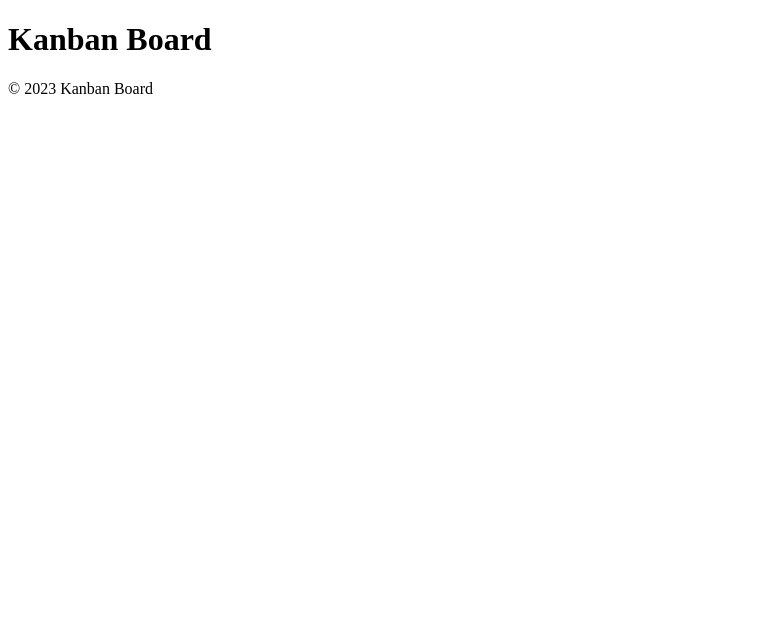
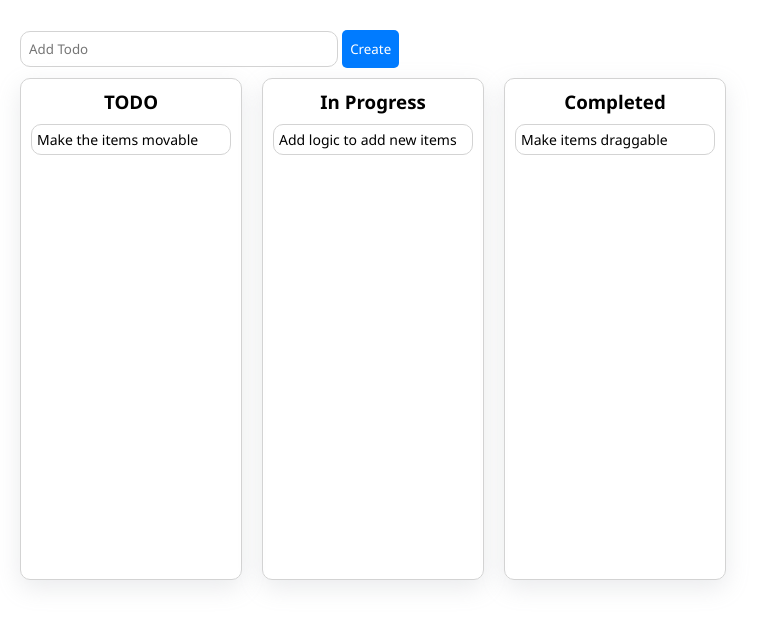
Before and after one commit to imaditya05/kanaban-board, a plain HTML site: page index.html in a window 1280 px wide. Shown: the whole page, without its empty margins (0-781 px from the left). Drawn offline with Linux system fonts and the light colour scheme.

Commit message:
Problem solved

```diff
--- /dev/null
+++ b/board.js
@@ -0,0 +1,19 @@
+const boards = document.querySelectorAll(".board");
+const items = document.querySelectorAll(".item");
+
+items.forEach((item) => {
+  item.addEventListener("dragstart", (e) => {
+    item.classList.add("dragging");
+  });
+
+  item.addEventListener("dragend", (e) => {
+    item.classList.remove("dragging");
+  });
+});
+
+boards.forEach((board) => {
+    board.addEventListener("dragover", ()  => {
+        const taskEl = document.querySelector(".dragging");
+        board.appendChild(taskEl);
+    })
+})
--- a/index.html
+++ b/index.html
@@ -1,21 +1,40 @@
 <!DOCTYPE html>
 <html lang="en">
-<head>
-    <meta charset="UTF-8">
-    <meta name="viewport" content="width=device-width, initial-scale=1.0">
+  <head>
+    <meta charset="UTF-8" />
+    <meta name="viewport" content="width=device-width, initial-scale=1.0" />
     <title>Kanban Board</title>
-    <link rel="stylesheet" href="styles.css">
-</head>
-<body>
-    <header>
-        <h1>Kanban Board</h1>
-    </header>
-    <main>
-        <!-- Main content will go here -->
-    </main>
-    <footer>
-        <p>&copy; 2023 Kanban Board</p>
-    </footer>
-    <script src="script.js"></script>
-</body>
+    <link rel="stylesheet" href="style.css" />
+  </head>
+  <body>
+    <div class="container">
+      <div class="input-container">
+        <input type="text" placeholder="Add Todo" id="todo-input" />
+        <button id="create-toto-btn">Create</button>
+      </div>
+      <div id="board-container" class="board-container">
+        <!-- TODO Board -->
+        <div id="todo-board" class="board todo-board">
+          <h3>TODO</h3>
+          <div draggable="true" class="item"><p>Make the items movable</p></div>
+        </div>
+
+        <!-- Progress Board -->
+        <div id="progress-board" class="board progress-board">
+          <h3>In Progress</h3>
+          <div draggable="true" class="item">
+            <p>Add logic to add new items</p>
+          </div>
+        </div>
+
+        <!-- Completed Board -->
+        <div id="completed-board" class="board completed-board">
+          <h3>Completed</h3>
+          <div draggable="true" class="item"><p>Make items draggable</p></div>
+        </div>
+      </div>
+    </div>
+    <script src="insert.js"></script>
+    <script src="board.js"></script>
+  </body>
 </html>
--- /dev/null
+++ b/insert.js
@@ -0,0 +1,28 @@
+const input = document.getElementById("todo-input");
+const btn = document.getElementById("create-toto-btn");
+const toDoBoard = document.getElementById("todo-board");
+
+btn.addEventListener("click", (e) => {
+  const value = input.value;
+
+  const div = document.createElement("div");
+  const p = document.createElement("p");
+  const txt = document.createTextNode(value);
+
+  div.setAttribute("draggable", "true");
+  div.classList.add("item");
+
+  div.addEventListener("dragstart", (e) => {
+    div.classList.add("dragging");
+  });
+
+  div.addEventListener("dragend", (e) => {
+    div.classList.remove("dragging");
+  });
+
+  p.appendChild(txt);
+  div.appendChild(p);
+  toDoBoard.appendChild(div);
+
+  input.value = "";
+});
--- /dev/null
+++ b/style.css
@@ -0,0 +1,58 @@
+* {
+    font-family: 'Segoe UI', Tahoma, Geneva, Verdana, sans-serif;
+    margin: 0px;
+    padding: 0px;
+}
+
+.container{
+    padding: 20px;
+}
+
+
+.board-container{
+    display:flex;
+    gap: 20px;
+}
+
+.board{
+    height: 60vh;
+    width: 200px;
+    padding: 10px;
+    border: 1px solid lightgrey;
+    border-radius: 10px;
+    box-shadow: rgba(149, 157, 165, 0.2) 0px 8px 24px;
+}
+
+.item{
+    padding: 5px;
+    border: 1px solid lightgrey;
+    border-radius: 10px;
+    font-size: 14px;
+    cursor: pointer;
+    margin-bottom: 8px;
+}
+
+.board h3 {
+    text-align: center;
+    margin-bottom: 10px;
+}
+
+.input-container{
+    margin: 10px 0px;
+}
+
+.input-container input {
+    width: 300px;
+    padding: 8px;
+    border: 1px solid lightgrey;
+    border-radius: 10px;
+}
+
+.input-container button{
+    padding: 10px 8px;
+    background-color: #007bff;
+    color: white;
+    border: none;
+    border-radius: 5px;
+    cursor: pointer;
+}
```
